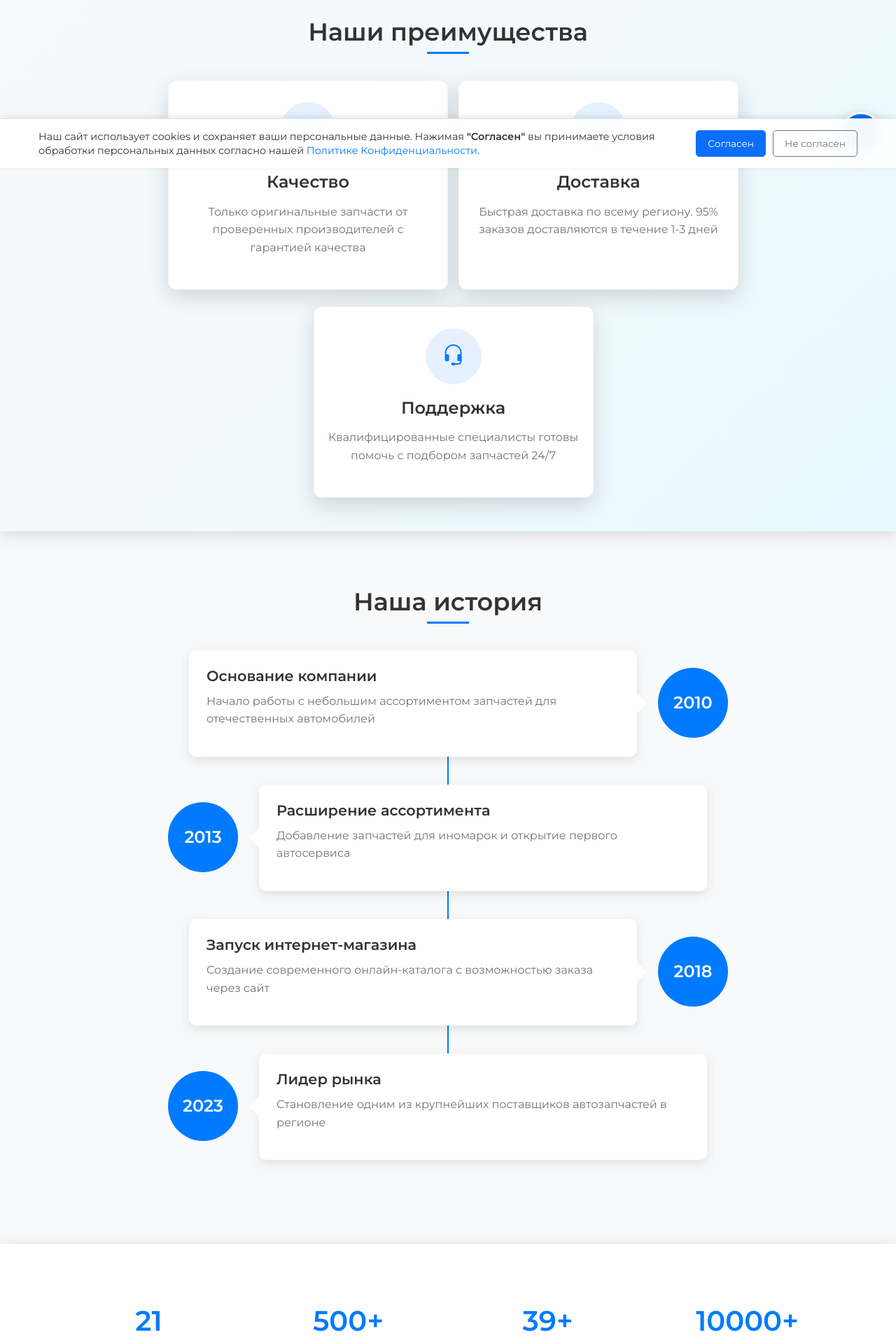
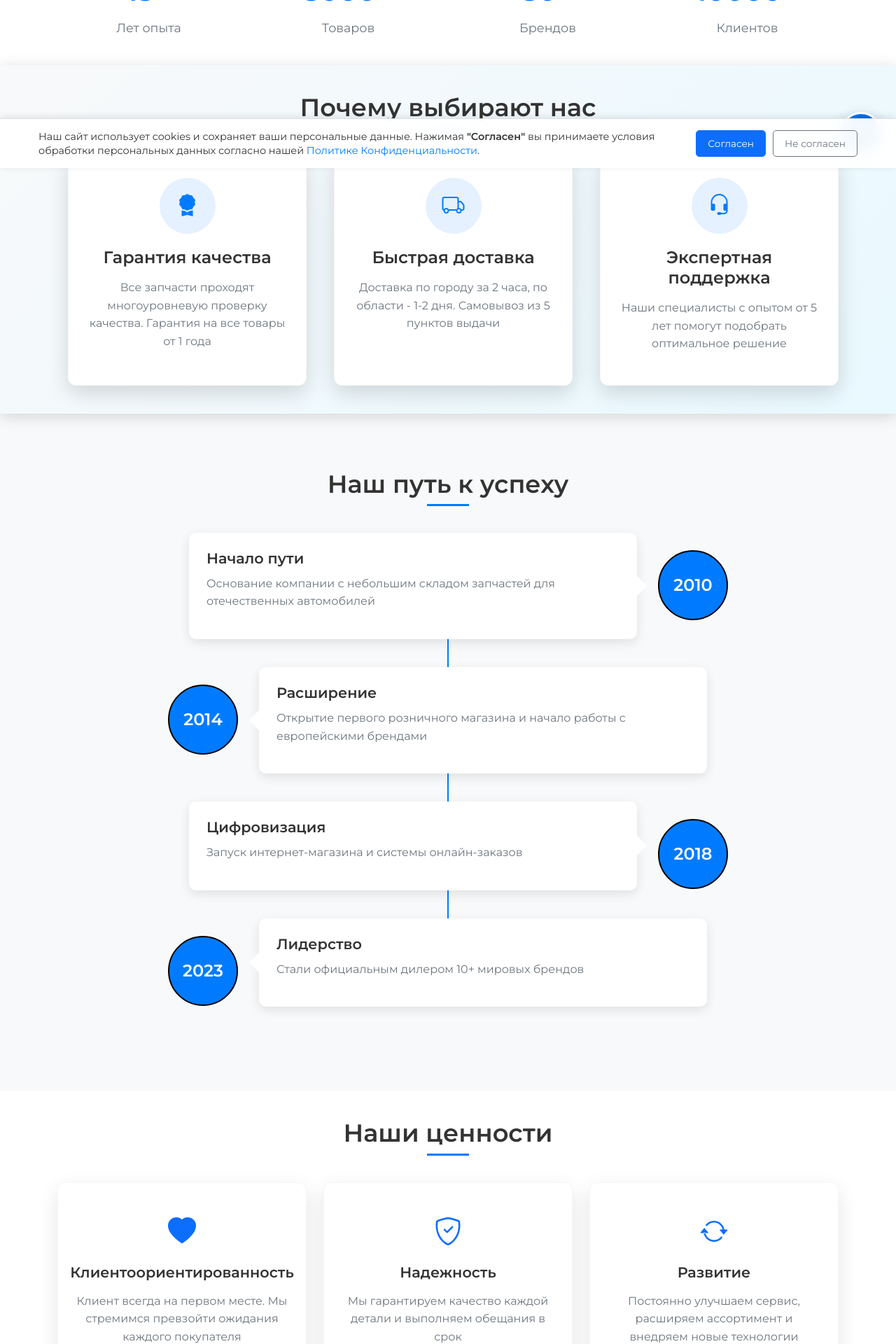
Before and after one commit to ArtyomAccount2/test.php, a PHP site: page /includes/about.php in a window 1280 px wide. Shown: the part 560-2480 px from the top of the page at 70% size. Run offline with PHP 8.4, Linux system fonts and the light colour scheme.

Commit message:
master88

```diff
--- a/css/about-styles.css
+++ b/css/about-styles.css
@@ -17,7 +17,7 @@
 
 .about-hero
 {
-    padding: 60px 0;
+    padding: 30px 0;
     background: #f8f9fa;
 }
 
@@ -86,7 +86,7 @@
 .about-features
 {
     background: linear-gradient(135deg, #f8f9fa 0%, #e9f9ff 100%);
-    padding: 80px 0;
+    padding: 40px 0;
     position: relative;
     overflow: hidden;
     box-shadow: 0 4px 20px rgba(0, 0, 0, 0.15);
@@ -192,6 +192,7 @@
     background: #007bff;
     color: white;
     border-radius: 50%;
+    border: 2px solid black;
     display: flex;
     align-items: center;
     justify-content: center;
@@ -250,7 +251,7 @@
 
 .about-stats
 {
-    padding: 60px 0;
+    padding: 20px 0;
     background: white;
     box-shadow: 0 4px 20px rgba(0, 0, 0, 0.15);
 }
@@ -321,3 +322,93 @@
         margin-bottom: 30px;
     }
 }
+
+.about-cta
+{
+    padding: 80px 0;
+    background: linear-gradient(135deg, #f8f9fa 0%, #e9f9ff 100%);
+    color: white;
+    text-align: center;
+}
+
+.about-cta h2
+{
+    font-size: 2.2rem;
+    margin-bottom: 20px;
+}
+
+.about-cta .lead
+{
+    font-size: 1.2rem;
+    margin-bottom: 30px;
+    color: black;
+}
+
+.about-cta .btn
+{
+    background: #007bff;
+    border: none;
+    padding: 15px 40px;
+    font-size: 1.1rem;
+    font-weight: 600;
+    border-radius: 50px;
+    transition: all 0.3s ease;
+}
+
+.about-cta .btn:hover
+{
+    background: #0056b3;
+    transform: translateY(-3px);
+    box-shadow: 0 10px 20px rgba(0, 0, 0, 0.2);
+}
+
+.about-values
+{
+    padding: 40px 0;
+    background: white;
+}
+
+.value-card
+{
+    text-align: center;
+    padding: 40px 25px;
+    background: white;
+    border-radius: 12px;
+    box-shadow: 0 10px 30px rgba(0, 0, 0, 0.1);
+    transition: all 0.3s ease;
+    border: 1px solid rgba(0, 0, 0, 0.03);
+    height: 100%;
+    display: flex;
+    flex-direction: column;
+    align-items: center;
+}
+
+.value-card:hover
+{
+    transform: translateY(-5px);
+    box-shadow: 0 15px 35px rgba(0, 0, 0, 0.15);
+}
+
+.value-card i
+{
+    font-size: 2.5rem;
+    margin-bottom: 20px;
+    display: block;
+}
+
+.value-card h4
+{
+    font-size: 1.3rem;
+    font-weight: 600;
+    margin-bottom: 15px;
+    color: #333;
+    flex-shrink: 0;
+}
+
+.value-card p
+{
+    color: #6c757d;
+    line-height: 1.6;
+    flex-grow: 1;
+    margin-bottom: 0;
+}
--- a/css/style.css
+++ b/css/style.css
@@ -630,7 +630,7 @@ footer
     transition: all 0.4s cubic-bezier(0.4, 0, 0.2, 1);
     pointer-events: none;
     background: white;
-    padding: 10px 5px 35px 5px;
+    padding: 10px 7px 43px 7px;
     border-radius: 15px 15px 0 0;
     box-shadow: 0 -4px 20px rgba(0, 0, 0, 0.15);
     margin-bottom: -42px;
@@ -659,8 +659,8 @@ footer
 
 .social-icon-float
 {
-    width: 50px;
-    height: 50px;
+    width: 46px;
+    height: 46px;
     border-radius: 50%;
     background: white;
     display: flex;
@@ -767,7 +767,7 @@ footer
     {
         bottom: 65px;
         gap: 12px;
-        padding: 15px 7px 30px 7px;
+        padding: 15px 4px 30px 4px;
         margin-bottom: -32px;
     }
 
@@ -809,8 +809,8 @@ footer
     {
         bottom: 60px;
         gap: 10px;
-        padding: 12px 6px 25px 6px;
-        margin-bottom: -27px;
+        padding: 12px 3px 25px 3px;
+        margin-bottom: -28px;
         border-radius: 12px 12px 0 0;
     }
 
@@ -849,8 +849,8 @@ footer
 
     .social-icons-container
     {
-        bottom: 55px;
-        padding: 10px 8px 20px 8px;
+        bottom: 50px;
+        padding: 10px 3px 20px 3px;
         margin-bottom: -15px;
         border-radius: 10px 10px 0 0;
     }
--- a/includes/about.php
+++ b/includes/about.php
@@ -110,30 +110,59 @@ unset($_SESSION['form_data']);
     </div>
 </section>
 
-        <section class="about-features py-5 position-relative overflow-hidden">
-            <div class="container position-relative">
-                <h2 class="section-title text-center">Наши преимущества</h2>
+<section class="about-stats">
+    <div class="container">
+        <div class="row">
+            <div class="col-md-3 stat-item">
+                <div class="stat-number">13+</div>
+                <div class="stat-label">Лет опыта</div>
+            </div>
+            <div class="col-md-3 stat-item">
+                <div class="stat-number">5000+</div>
+                <div class="stat-label">Товаров</div>
+            </div>
+            <div class="col-md-3 stat-item">
+                <div class="stat-number">50+</div>
+                <div class="stat-label">Брендов</div>
+            </div>
+            <div class="col-md-3 stat-item">
+                <div class="stat-number">10000+</div>
+                <div class="stat-label">Клиентов</div>
+            </div>
+        </div>
+    </div>
+</section>
+
+<section class="about-features">
+    <div class="container">
+        <h2 class="section-title text-center">Почему выбирают нас</h2>
         <div class="row g-4 justify-content-center">
-                    <div class="col-lg-4 col-md-6 feature-item">
+            <div class="col-lg-4 col-md-6 d-flex">
+                <div class="feature-item w-100">
                     <div class="feature-icon">
-                            <i class="bi bi-award"></i>
+                        <i class="bi bi-award-fill"></i>
                     </div>
-                        <h3>Качество</h3>
-                        <p>Только оригинальные запчасти от проверенных производителей с гарантией качества</p>
+                    <h3>Гарантия качества</h3>
+                    <p>Все запчасти проходят многоуровневую проверку качества. Гарантия на все товары от 1 года</p>
                 </div>
-                    <div class="col-lg-4 col-md-6 feature-item">
+            </div>
+            <div class="col-lg-4 col-md-6 d-flex">
+                <div class="feature-item w-100">
                     <div class="feature-icon">
                         <i class="bi bi-truck"></i>
                     </div>
-                        <h3>Доставка</h3>
-                        <p>Быстрая доставка по всему региону. 95% заказов доставляются в течение 1-3 дней</p>
+                    <h3>Быстрая доставка</h3>
+                    <p>Доставка по городу за 2 часа, по области - 1-2 дня. Самовывоз из 5 пунктов выдачи</p>
                 </div>
-                    <div class="col-lg-4 col-md-6 feature-item">
+            </div>
+            <div class="col-lg-4 col-md-12 d-flex">
+                <div class="feature-item w-100">
                     <div class="feature-icon">
                         <i class="bi bi-headset"></i>
                     </div>
-                        <h3>Поддержка</h3>
-                        <p>Квалифицированные специалисты готовы помочь с подбором запчастей 24/7</p>
+                    <h3>Экспертная поддержка</h3>
+                    <p>Наши специалисты с опытом от 5 лет помогут подобрать оптимальное решение</p>
+                </div>
             </div>
         </div>
     </div>
@@ -141,60 +170,76 @@ unset($_SESSION['form_data']);
 
 <section class="about-history">
     <div class="container">
-                <h2 class="section-title">Наша история</h2>
+        <h2 class="section-title text-center">Наш путь к успеху</h2>
         <div class="timeline">
             <div class="timeline-item">
                 <div class="timeline-year">2010</div>
                 <div class="timeline-content">
-                            <h3>Основание компании</h3>
-                            <p>Начало работы с небольшим ассортиментом запчастей для отечественных автомобилей</p>
+                    <h3>Начало пути</h3>
+                    <p>Основание компании с небольшим складом запчастей для отечественных автомобилей</p>
                 </div>
             </div>
             <div class="timeline-item">
-                        <div class="timeline-year">2013</div>
+                <div class="timeline-year">2014</div>
                 <div class="timeline-content">
-                            <h3>Расширение ассортимента</h3>
-                            <p>Добавление запчастей для иномарок и открытие первого автосервиса</p>
+                    <h3>Расширение</h3>
+                    <p>Открытие первого розничного магазина и начало работы с европейскими брендами</p>
                 </div>
             </div>
             <div class="timeline-item">
                 <div class="timeline-year">2018</div>
                 <div class="timeline-content">
-                            <h3>Запуск интернет-магазина</h3>
-                            <p>Создание современного онлайн-каталога с возможностью заказа через сайт</p>
+                    <h3>Цифровизация</h3>
+                    <p>Запуск интернет-магазина и системы онлайн-заказов</p>
                 </div>
             </div>
             <div class="timeline-item">
                 <div class="timeline-year">2023</div>
                 <div class="timeline-content">
-                            <h3>Лидер рынка</h3>
-                            <p>Становление одним из крупнейших поставщиков автозапчастей в регионе</p>
+                    <h3>Лидерство</h3>
+                    <p>Стали официальным дилером 10+ мировых брендов</p>
                 </div>
             </div>
         </div>
     </div>
 </section>
 
-        <section class="about-stats">
+<section class="about-values">
     <div class="container">
-                <div class="row">
-                    <div class="col-md-3 stat-item">
-                        <div class="stat-number">21</div>
-                        <div class="stat-label">Лет на рынке</div>
-                    </div>
-                    <div class="col-md-3 stat-item">
-                        <div class="stat-number">500+</div>
-                        <div class="stat-label">Товаров в каталоге</div>
-                    </div>
-                    <div class="col-md-3 stat-item">
-                        <div class="stat-number">39+</div>
-                        <div class="stat-label">Брендов партнеров</div>
-                    </div>
-                    <div class="col-md-3 stat-item">
-                        <div class="stat-number">10000+</div>
-                        <div class="stat-label">Довольных клиентов</div>
+        <h2 class="section-title text-center">Наши ценности</h2>
+        <div class="row g-4">
+            <div class="col-lg-4 col-md-12 d-flex">
+                <div class="value-card w-100">
+                    <i class="bi bi-heart-fill text-primary mb-3"></i>
+                    <h4>Клиентоориентированность</h4>
+                    <p>Клиент всегда на первом месте. Мы стремимся превзойти ожидания каждого покупателя</p>
                 </div>
             </div>
+            <div class="col-lg-4 col-md-6 d-flex">
+                <div class="value-card w-100">
+                    <i class="bi bi-shield-check text-primary mb-3"></i>
+                    <h4>Надежность</h4>
+                    <p>Мы гарантируем качество каждой детали и выполняем обещания в срок</p>
+                </div>
+            </div>
+            <div class="col-lg-4 col-md-6 d-flex">
+                <div class="value-card w-100">
+                    <i class="bi bi-arrow-repeat text-primary mb-3"></i>
+                    <h4>Развитие</h4>
+                    <p>Постоянно улучшаем сервис, расширяем ассортимент и внедряем новые технологии</p>
+                </div>
+            </div>
+        </div>
+    </div>
+</section>
+
+<section class="about-cta">
+    <div class="container text-center">
+        <h2>Готовы найти нужные запчасти?</h2>
+        <p class="lead">Наш каталог содержит более 5000 позиций от ведущих производителей</p>
+        <a href="../includes/assortment.php" class="btn btn-primary btn-lg px-5">
+            <i class="bi bi-arrow-right me-2"></i>Перейти в каталог
+        </a>
     </div>
 </section>
 
--- a/individuel.php
+++ b/individuel.php
@@ -7,7 +7,7 @@
         <div class="col-lg-12">
             <div class="shadow-lg border-0 rounded-3 overflow-hidden">
                 <div class="row g-0">
-                    <div class="col-md-7 p-4 p-lg-5">
+                    <div class="col-lg-7 p-4 p-lg-5">
                         <div class="text-center mb-4">
                             <h2 class="fw-bold text-primary">Регистрация для физических лиц</h2>
                             <p class="text-muted">Создайте личный кабинет для доступа ко всем возможностям</p>
@@ -118,8 +118,8 @@
                             </div>
                         </form>
                     </div>
-                    <div class="col-md-5 bg-light p-4 p-lg-5">
-                        <div class="sticky-top" style="top: 100px;">
+                    <div class="col-lg-5 bg-light p-4 p-lg-5">
+                        <div style="top: 100px;">
                             <h4 class="fw-bold mb-4">Информация для новых клиентов</h4>
                             <div class="d-flex align-items-start mb-4">
                                 <div class="bg-primary text-white rounded-circle p-2 me-3 mt-1">
--- a/legalEntity.php
+++ b/legalEntity.php
@@ -7,7 +7,7 @@
         <div class="col-lg-12">
             <div class="shadow-lg border-0 rounded-3 overflow-hidden">
                 <div class="row g-0">
-                    <div class="col-md-7 p-4 p-lg-5">
+                    <div class="col-lg-7 p-4 p-lg-5">
                         <div class="text-center mb-4">
                             <h2 class="fw-bold text-primary">Регистрация для юридических лиц и ИП</h2>
                             <p class="text-muted">Создайте корпоративный аккаунт для бизнеса</p>
@@ -129,8 +129,8 @@
                             </div>
                         </form>
                     </div>
-                    <div class="col-md-5 bg-light p-4 p-lg-5">
-                        <div class="sticky-top" style="top: 100px;">
+                    <div class="col-lg-5 bg-light p-4 p-lg-5">
+                        <div style="top: 100px;">
                             <h4 class="fw-bold mb-4">Преимущества для бизнеса</h4>
                             <div class="d-flex align-items-start mb-4">
                                 <div class="bg-primary text-white rounded-circle p-2 me-3 mt-1">
```
Also changed, not shown: css/index-styles.css (+2 -11 lines). Lines whose indentation alone changed are shown as unchanged.
